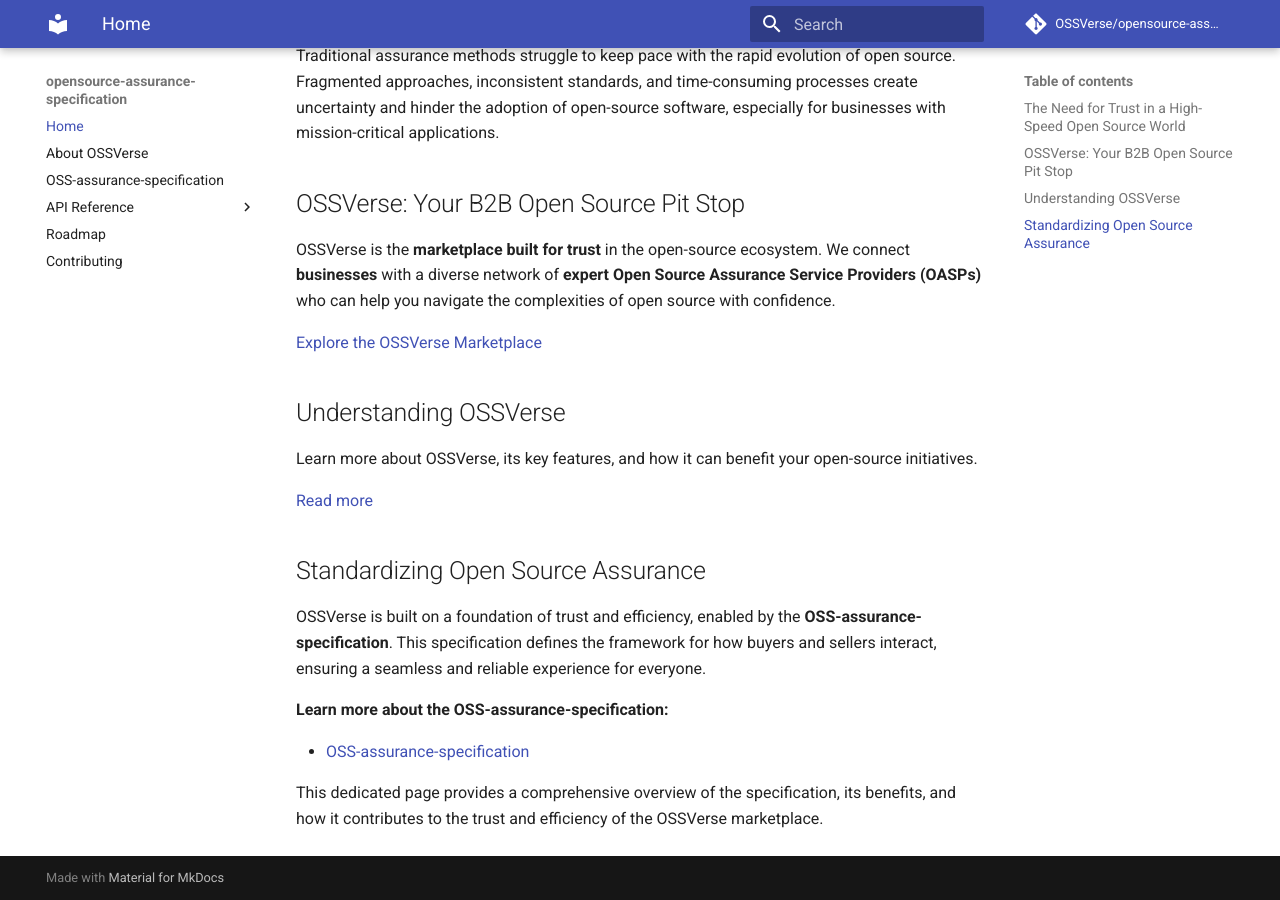
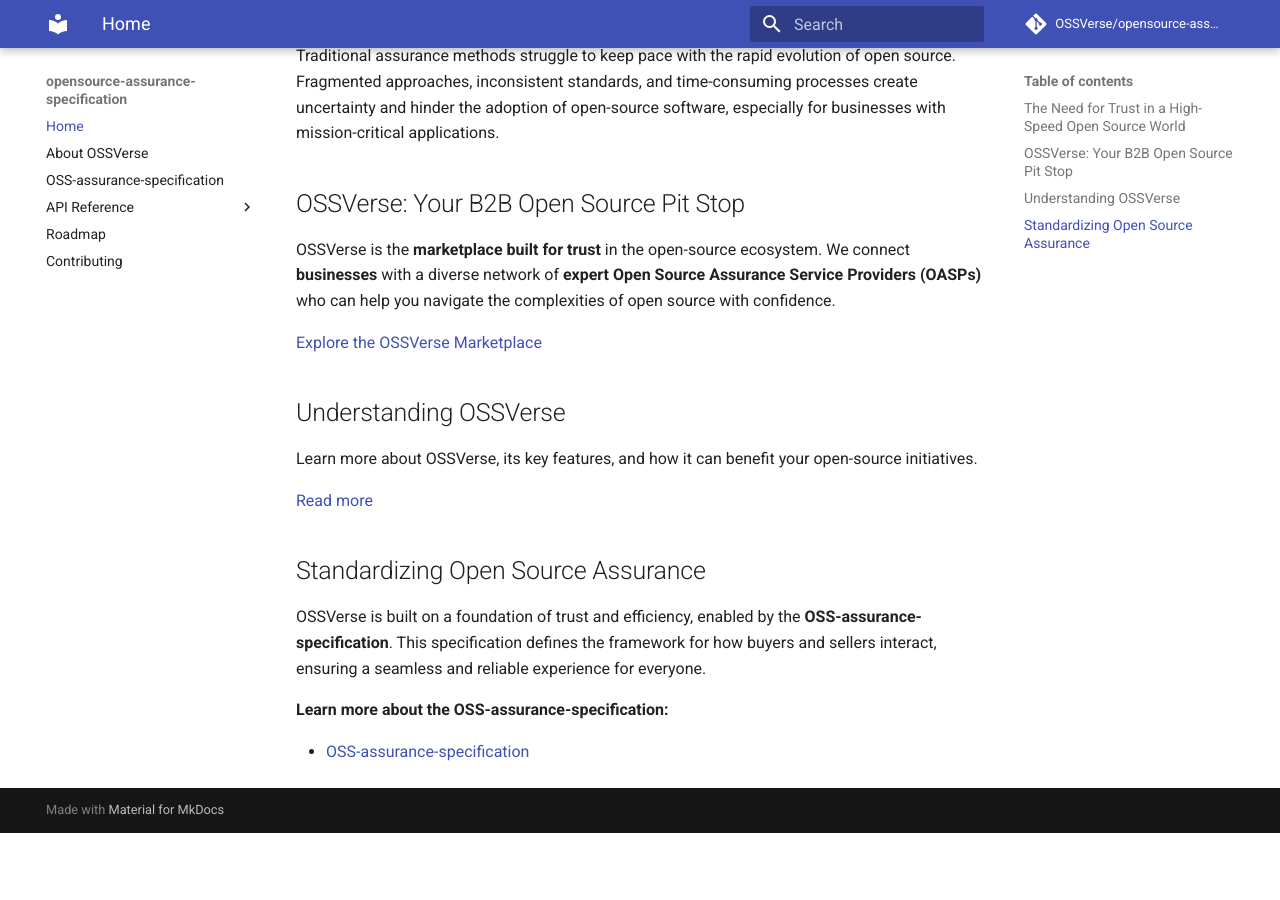
Before and after one commit to OSSVerse/opensource-assurance-specification, an MkDocs documentation site: the page built from docs/index.md, in a window 1280 px wide and 900 px high, scrolled down 855 px. Built offline with MkDocs 1.6.1 and Material for MkDocs 9.7.7, drawn with Linux system fonts in a browser that asks for light colours; comment, search, counter and statistics services are not loaded; after the commit the page ends 1688 px from its top, so only the background shows below that.

Commit message:
removed some text from index

```diff
--- a/docs/index.md
+++ b/docs/index.md
@@ -29,5 +29,3 @@
 **Learn more about the OSS-assurance-specification:**
 
 *   [OSS-assurance-specification](oss-assurance-specification.md)
-
-This dedicated page provides a comprehensive overview of the specification, its benefits, and how it contributes to the trust and efficiency of the OSSVerse marketplace.
```
